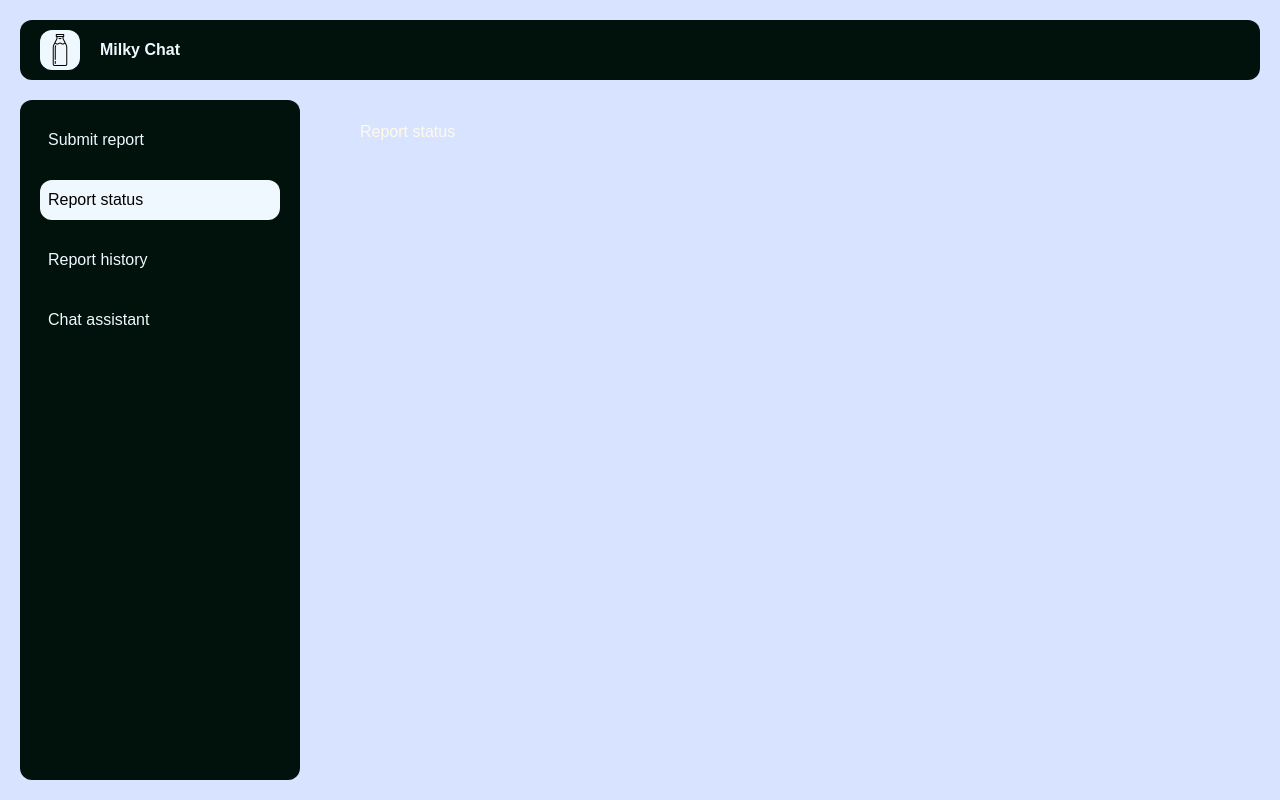
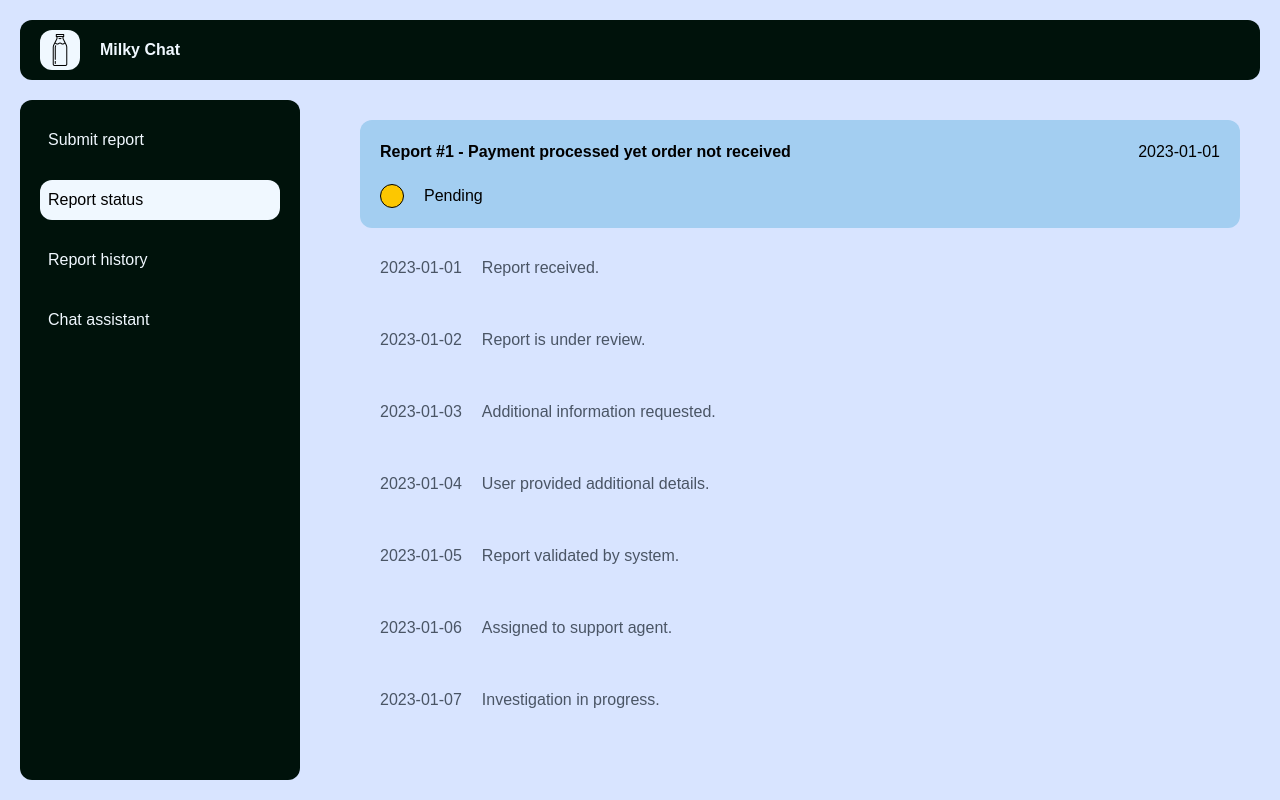
Before and after one commit to PraxedisJRuv/AgentX-Hackathon, a Next.js app in the folder milky/: page / in a window 1280 px wide. Both pictures are taken after a click on the element "Report status". Built offline with nearby package versions, Linux system fonts and the light colour scheme.

Commit message:
feat: create report status menu with logs mockups

```diff
--- /dev/null
+++ b/milky/components/MainContent/ReportStatus/Log.tsx
@@ -0,0 +1,14 @@
+export default function Log({
+  date,
+  text
+}: {
+  date: string;
+  text: string;
+}) {
+  return (
+    <div className="flex align-middle justify-start w-full text-gray-600 gap-5 p-5">
+      <p>{date}</p>
+      <p>{text}</p>
+    </div>
+  );
+}
--- a/milky/components/MainContent/ReportStatus/ReportStatus.tsx
+++ b/milky/components/MainContent/ReportStatus/ReportStatus.tsx
@@ -1,7 +1,38 @@
+import Report from "../ReportHistory/Report";
+import Log from "./Log";
+
 export default function ReportStatus() {
+  const logs = [
+    { id: 1, date: "2023-01-01", text: "Report received." },
+    { id: 2, date: "2023-01-02", text: "Report is under review." },
+    { id: 3, date: "2023-01-03", text: "Additional information requested." },
+    { id: 4, date: "2023-01-04", text: "User provided additional details." },
+    { id: 5, date: "2023-01-05", text: "Report validated by system." },
+    { id: 6, date: "2023-01-06", text: "Assigned to support agent." },
+    { id: 7, date: "2023-01-07", text: "Investigation in progress." },
+    { id: 8, date: "2023-01-08", text: "Issue partially resolved." },
+    { id: 9, date: "2023-01-09", text: "Follow-up required." },
+    { id: 10, date: "2023-01-10", text: "User contacted for confirmation." },
+    { id: 11, date: "2023-01-11", text: "Awaiting user response." },
+    { id: 12, date: "2023-01-12", text: "User responded with confirmation." },
+    { id: 13, date: "2023-01-13", text: "Final verification in progress." },
+    { id: 14, date: "2023-01-14", text: "Issue fully resolved." },
+    { id: 15, date: "2023-01-15", text: "Report closed." },
+    { id: 16, date: "2023-01-16", text: "Post-resolution review logged." },
+    { id: 17, date: "2023-01-17", text: "Quality assurance check completed." },
+    { id: 18, date: "2023-01-18", text: "Feedback request sent to user." },
+    { id: 19, date: "2023-01-19", text: "User feedback received." },
+    { id: 20, date: "2023-01-20", text: "Case archived." },
+  ];
+
   return (
-    <>
-      <h1 className="text-amber-50">Report status</h1>
-    </>
+    <div className="flex flex-col gap-2 max-h-full">
+      <Report number={1} title="Payment processed yet order not received" date="2023-01-01" status="Pending" />
+      <div className="space-y-2 overflow-scroll">
+        {logs.map((log) => (
+          <Log key={log.id} date={log.date} text={log.text} />
+        ))}
+      </div>
+    </div>
   );
 }
```
